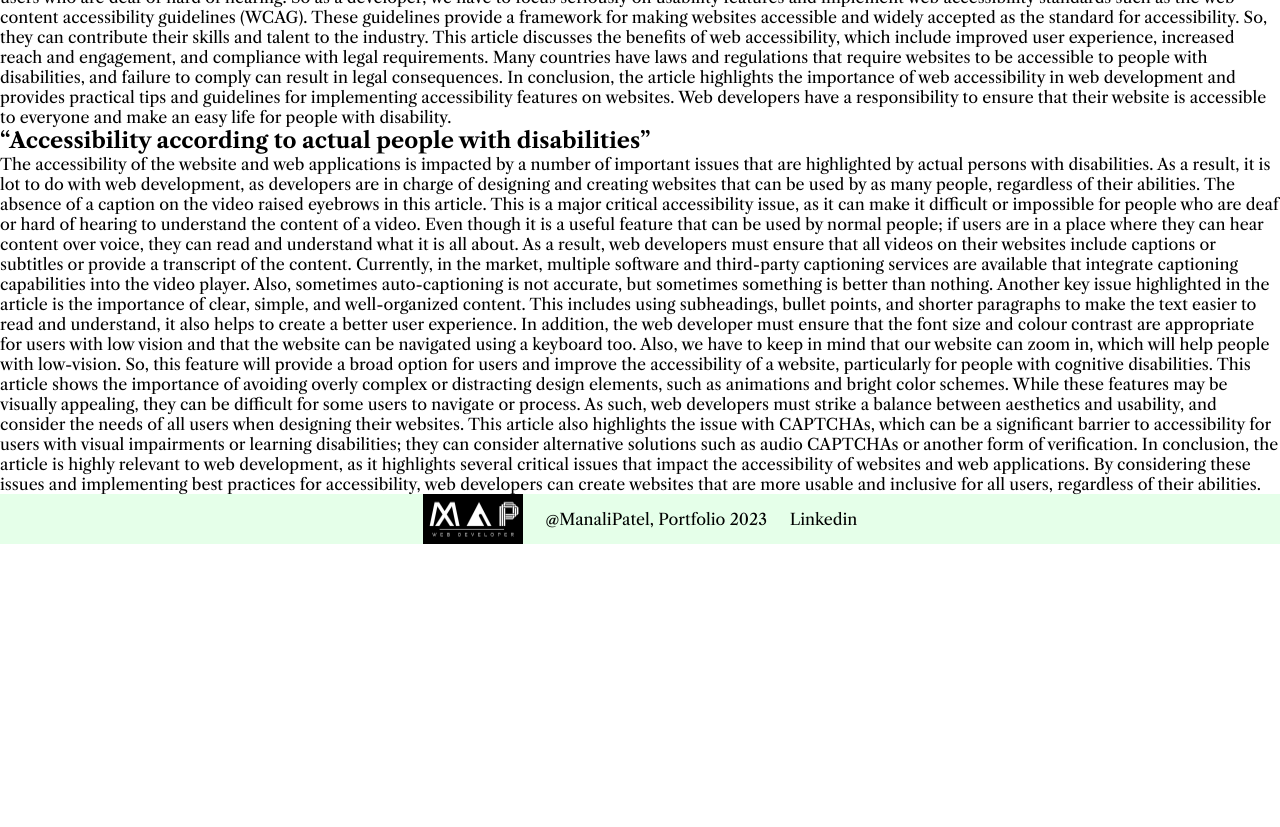
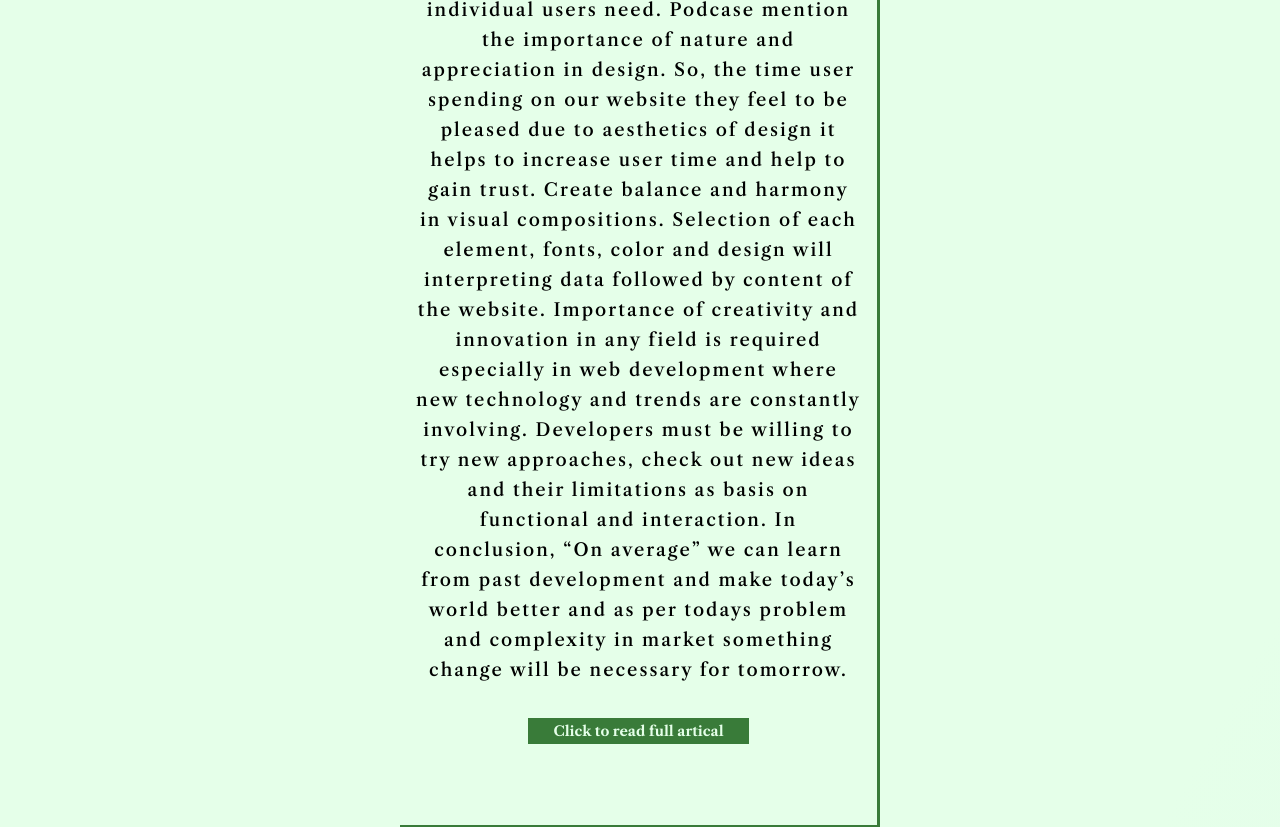
Before and after one commit to Manali1321/manalipatel, a React (Create React App) app: page /blog in a window 1280 px wide. Shown: the part 1360-2187 px from the top of the page. Before the commit the page ends 1904 px from the top, so only its background shows below. Built offline with nearby package versions, Linux system fonts and the light colour scheme.

Commit message:
contact left

```diff
--- a/src/App.css
+++ b/src/App.css
@@ -81,7 +81,8 @@ footer {
   line-height: 80px;
   border: none;
 }
-.intro-left p:last-child {
+.intro-left p:last-child,
+.blog p {
   font-weight: 500;
   line-height: 30px;
   letter-spacing: 2px;
@@ -153,8 +154,18 @@ footer {
 /* *********** Project ********** */
 #project-card {
   display: flex;
-  /* border: 2px solid black; */
-  padding: 2rem;
+  gap: 1rem;
+  padding: 1rem;
+  border: 1px solid rgb(57, 123, 57);
+  margin-bottom: 1rem;
+  background-color: #dee8f9;
+  align-items: center;
+}
+#project-card:last-child {
+  margin: 0;
+}
+.project {
+  padding-bottom: 3rem;
 }
 .skill {
   display: flex;
@@ -164,6 +175,79 @@ footer {
 .skill img {
   padding: 0 0.11rem;
 }
-.project-other img {
+#project-other {
+  text-align: center;
+  /* background-color: #dee8f9; */
+}
+#project-other img {
   border: 5px solid black;
 }
+#project-other img:hover {
+  filter: blur(3px);
+}
+.hide {
+  display: none;
+}
+.block {
+  display: block;
+}
+#project-other button,
+.blog button {
+  display: inline-block;
+  margin: 5px 10px;
+  border: none;
+}
+button a:hover {
+  font-size: 16px;
+}
+button a {
+  padding: 4px 25px;
+  background-color: rgb(57, 123, 57);
+  color: #e5ffe9;
+  font-weight: 600;
+  font-size: 14px;
+  opacity: 1;
+}
+
+.project-one p {
+  font-size: 16px;
+  font-weight: 400;
+  word-spacing: 2px;
+  line-height: 1.4rem;
+}
+/* Blog */
+.blog {
+  text-align: center;
+  border-right: 3px solid rgb(57, 123, 57);
+  border-bottom: 3px solid rgb(57, 123, 57);
+  padding: 5rem 1rem;
+  margin: 2rem 0;
+}
+.blog:first-child {
+  margin-top: 0;
+}
+.blog:last-child {
+  margin: 0;
+}
+#blogs {
+  padding-bottom: 3rem;
+}
+.blog p {
+  font-size: 18px;
+  padding: 2rem 0;
+}
+/* ********** Contact ********* */
+#contact {
+  display: flex;
+  justify-content: space-between;
+  padding: 3rem 0;
+  gap: 1rem;
+}
+#contact img {
+  border: 1px solid white;
+  padding: 30px 0;
+  background-color: gray;
+}
+.contact-detail form label {
+  padding: 3rem;
+}
--- a/src/components/Footer.js
+++ b/src/components/Footer.js
@@ -5,9 +5,8 @@ class Footer extends React.Component {
     return (
       <footer>
         <img src="./image/logo.jpeg" alt='logo' className="logo"></img>
-
         <p>@ManaliPatel, Portfolio 2023</p>
-        <p><a href="https://www.linkedin.com/in/manalipatel1321/">Linkedin</a></p>
+        <span class='linkedin'><a href="https://www.linkedin.com/in/manalipatel1321/">Linkedin</a></span>
       </footer>
     )
   }
--- a/src/components/routes/Blog.js
+++ b/src/components/routes/Blog.js
@@ -18,16 +18,16 @@ export default function Blog() {
 
 
   return (
-    <div>
+    <main>
       <h1>Welcome to My Blog Page</h1>
-      {blog.map(b => (
-        <div>
-          <h2>{b.title}</h2>
-          <p>{b.blog}</p>
-        </div>
-      ))}
-      <div>
-
+      <div id="blogs">
+        {blog.map(b => (
+          <div className="blog">
+            <h2>{b.title}</h2>
+            <p>{b.blog}</p>
+            <button><a href={b.link} target="_blank">Click to read full artical</a></button>
+          </div>
+        ))}
       </div>
-    </div>)
+    </main>)
 }
--- a/src/components/routes/Contact.js
+++ b/src/components/routes/Contact.js
@@ -1,12 +1,14 @@
 import React from "react";
+
 function Contact() {
   return (
+    <main>
+      <div id='contact'>
         <div>
-      <div>
-        <img src="./image/contact.jpeg" width="200" alt="me"></img>
+          <img src="./image/contact.jpeg" width="300" alt="me"></img>
         </div>
-      <div>
-        <h2>Send me a message</h2>
+        <div class='contact-detail'>
+          <h1>Send me a message</h1>
           <form>
             <div>
               <label htmlFor="name">
@@ -31,8 +33,9 @@ function Contact() {
             </div>
             <button id="button" value="Submit">Submit</button>
           </form>
-        <h3>Or connect with me via: <span><a href="https://www.linkedin.com/in/manalipatel1321/">Linkedin</a></span></h3>
+          <h3>Or connect with me via: <span class='linkedin'><a href="https://www.linkedin.com/in/manalipatel1321/">Linkedin</a></span></h3>
         </div>
-    </div>)
+      </div>
+    </main>)
 }
 export default Contact;
--- a/src/components/routes/Project.js
+++ b/src/components/routes/Project.js
@@ -3,7 +3,7 @@ import React from "react";
 class Project extends React.Component {
   constructor() {
     super();
-    this.state = { project: [], skill: [], project_skill: [] };
+    this.state = { project: [], skill: [], project_skill: [], mouseEntered: false };//, mouseLeave: true
   }
 
   async componentDidMount() {
@@ -25,8 +25,20 @@ class Project extends React.Component {
       console.error("Error fetching data:", error);
     }
   }
+  handleMouseEnter = () => {
+    this.setState({ mouseEntered: true });
+  }
+  // handleMouseLeave = () => {
+  //   this.setState({ mouseLeave: false });
+  // }
 
   render() {
+    const { mouseEntered } = this.state;
+    const live = mouseEntered ? 'block' : 'hide';
+    const source = mouseEntered ? 'block' : 'hide';
+    // const { mouseLeave } = this.state;
+    // const liveBack = mouseLeave ? 'hide' : 'block';
+    // const sourceBack = mouseLeave ? 'hide' : 'block';
     return (
       <main>
         <h1>Welcome to Project Galary</h1>
@@ -46,10 +58,10 @@ class Project extends React.Component {
                     ))}
                 </div>
               </div>
-              <div className="project-other">
-                <img src={item.image} alt="project" width="300" />
-                <button><a href={item.live} target="_blank" rel="noreferrer">Live Website</a></button>
-                <button><a href={item.source} target="_blank" rel="noreferrer">Source Code</a></button>
+              <div id="project-other" onMouseEnter={this.handleMouseEnter}>
+                <img src={item.image} alt="project" width="300" height="auto" />
+                <button className={`${live}`}><a href={item.live} target="_blank" rel="noreferrer">Live Website</a></button>
+                <button className={`${source}`}><a href={item.source} target="_blank" rel="noreferrer">Source Code</a></button>
               </div>
             </div>
           ))}
```
Lines whose indentation alone changed are shown as unchanged.
